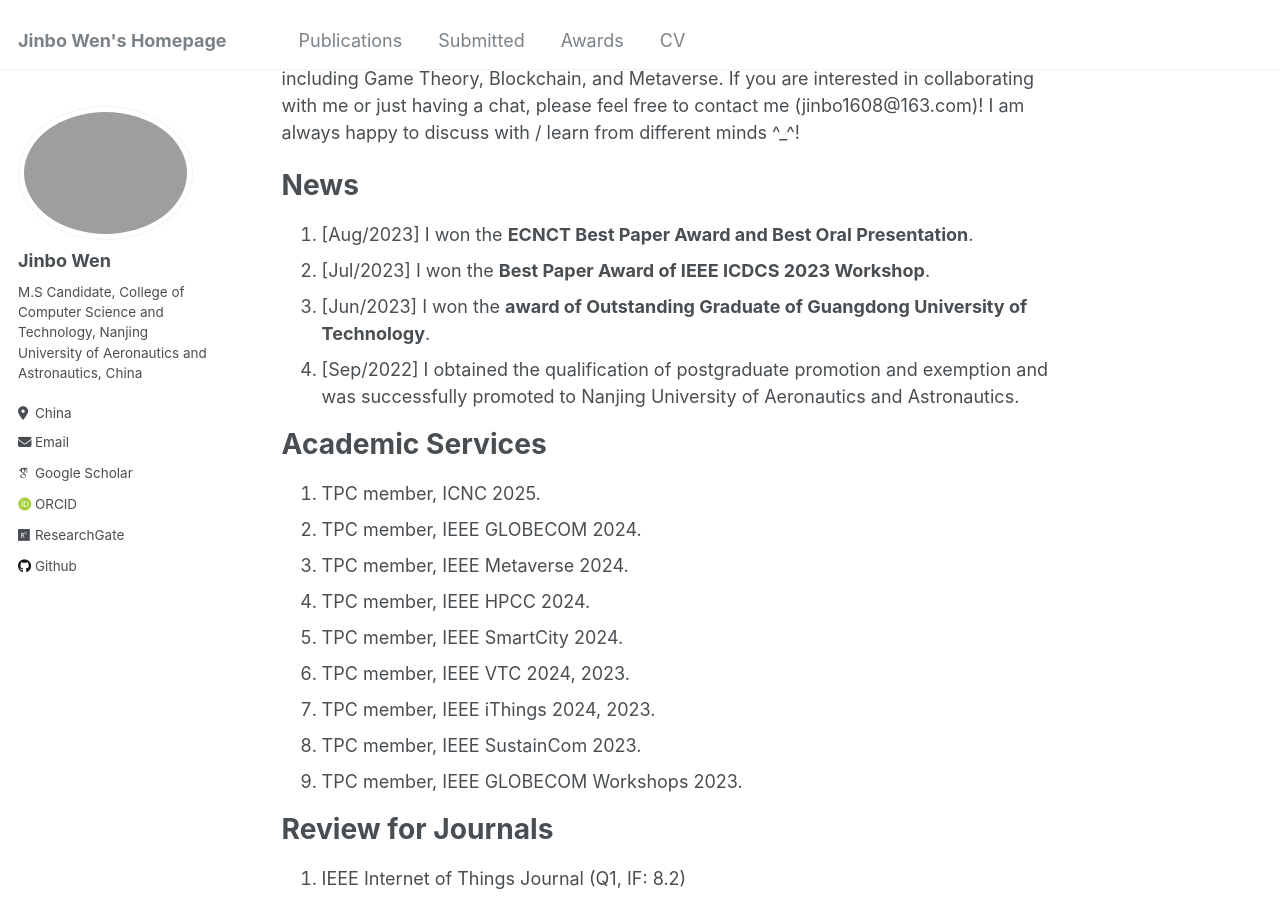
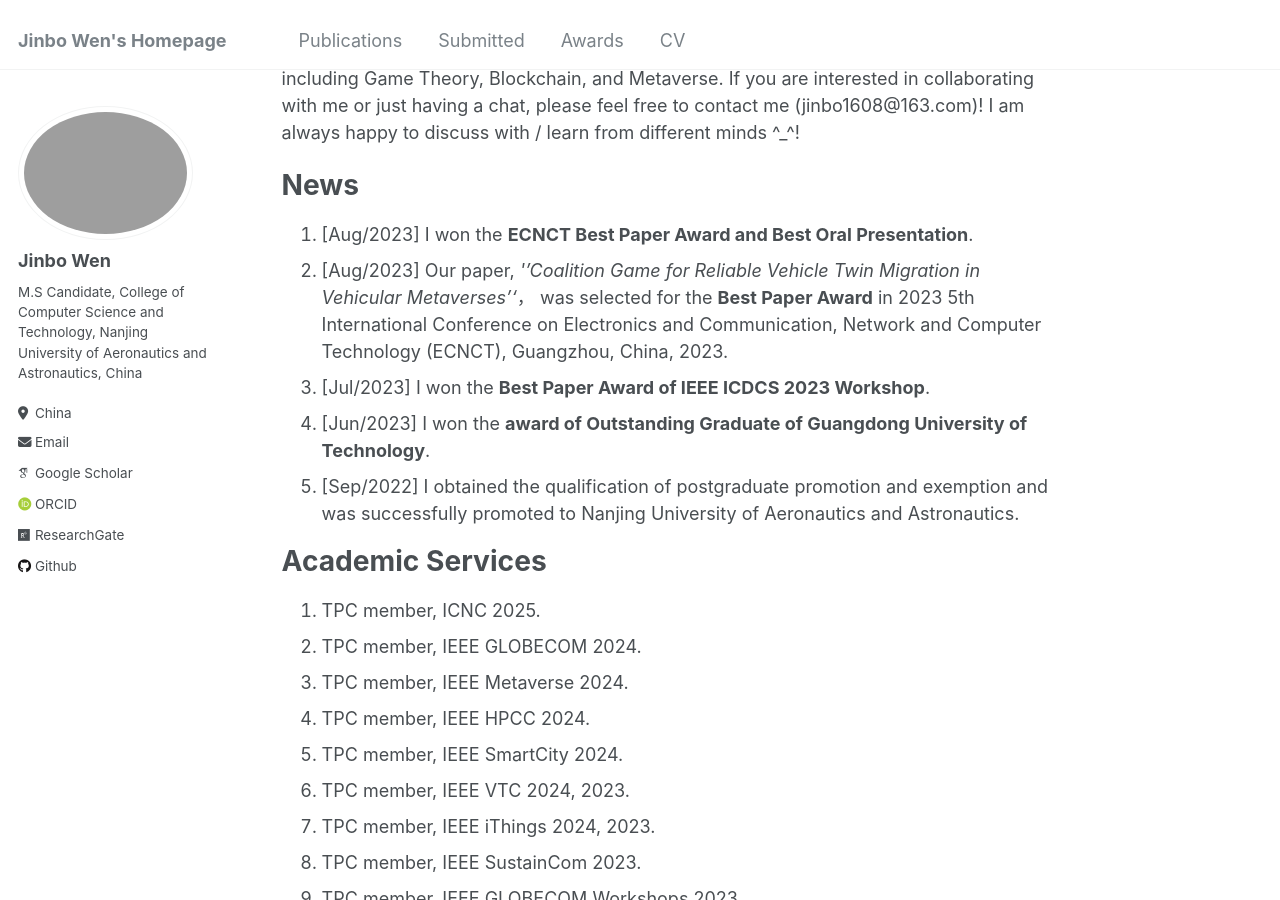
Before and after one commit to JinboWen00/JinboWen00.github.io, a Jekyll site: the page built from _pages/about.md, in a window 1280 px wide and 900 px high, scrolled down 319 px. Built offline with Jekyll 4.4.1, drawn with Linux system fonts in a browser that asks for light colours; some web fonts are replaced.

Commit message:
Update about.md

```diff
--- a/_pages/about.md
+++ b/_pages/about.md
@@ -16,9 +16,10 @@ My research is primarily centered around the application of **Generative AI in N
 News
 ======
 1. [Aug/2023] I won the **ECNCT Best Paper Award and Best Oral Presentation**.
-2. [Jul/2023] I won the **Best Paper Award of IEEE ICDCS 2023 Workshop**.
-3. [Jun/2023] I won the **award of Outstanding Graduate of Guangdong University of Technology**.
-4. [Sep/2022] I obtained the qualification of postgraduate promotion and exemption and was successfully promoted to Nanjing University of Aeronautics and Astronautics.
+2. [Aug/2023] Our paper, *''Coalition Game for Reliable Vehicle Twin Migration in Vehicular Metaverses''*， was selected for the **Best Paper Award** in 2023 5th International Conference on Electronics and Communication, Network and Computer Technology (ECNCT), Guangzhou, China, 2023.
+3. [Jul/2023] I won the **Best Paper Award of IEEE ICDCS 2023 Workshop**.
+4. [Jun/2023] I won the **award of Outstanding Graduate of Guangdong University of Technology**.
+5. [Sep/2022] I obtained the qualification of postgraduate promotion and exemption and was successfully promoted to Nanjing University of Aeronautics and Astronautics.
 
 Academic Services
 ======
```
